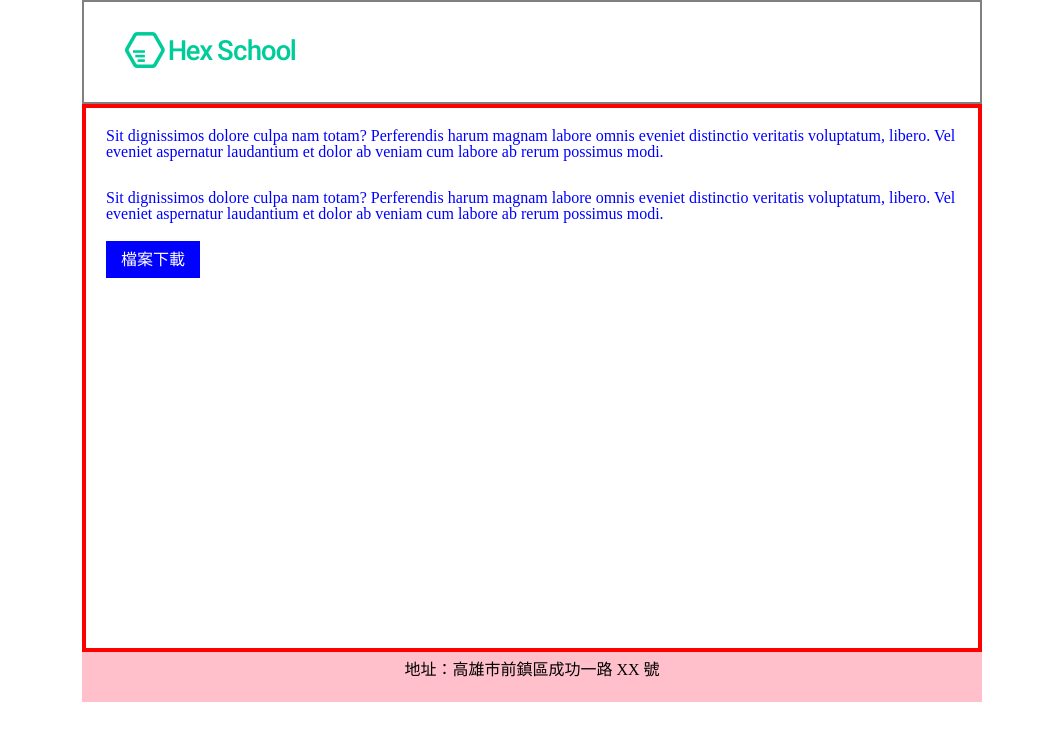
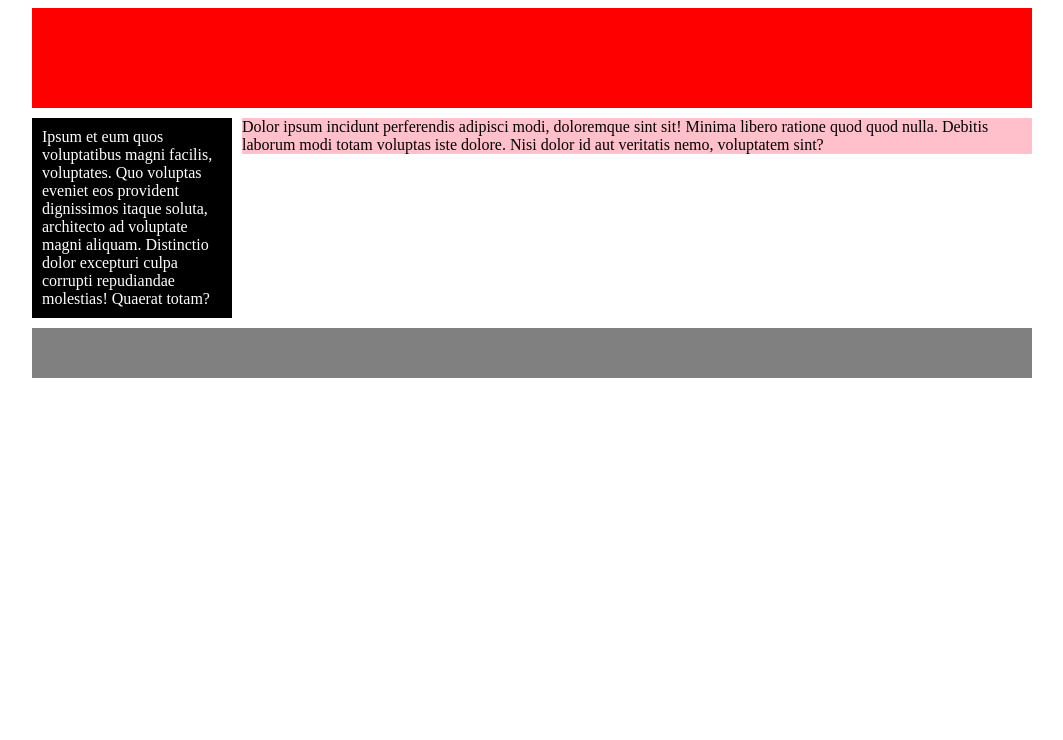
Before and after one commit to bohung/hexschool_homework, a plain HTML site: page index.html in a window 1280 px wide. Shown: the whole page, without its empty margins (108-1171 px from the left). Drawn offline with Linux system fonts and the light colour scheme.

Commit message:
27. 兩欄式、三欄式版面定位技巧

```diff
--- a/css/style.css
+++ b/css/style.css
@@ -1,89 +1,41 @@
-html, body, div, span, applet, object, iframe,
-h1, h2, h3, h4, h5, h6, p, blockquote, pre,
-a, abbr, acronym, address, big, cite, code,
-del, dfn, em, img, ins, kbd, q, s, samp,
-small, strike, strong, sub, sup, tt, var,
-b, u, i, center,
-dl, dt, dd, ol, ul, li,
-fieldset, form, label, legend,
-table, caption, tbody, tfoot, thead, tr, th, td,
-article, aside, canvas, details, embed,
-figure, figcaption, footer, header, hgroup,
-menu, nav, output, ruby, section, summary,
-time, mark, audio, video {
-  margin: 0;
-  padding: 0;
-  border: 0;
-  font-size: 100%;
-  font: inherit;
-  vertical-align: baseline;
+* {
+  box-sizing: border-box;
 }
-/* HTML5 display-role reset for older browsers */
-article, aside, details, figcaption, figure,
-footer, header, hgroup, menu, nav, section {
-  display: block;
-}
-body {
-  line-height: 1;
-}
-ol, ul {
-  list-style: none;
-}
-blockquote, q {
-  quotes: none;
-}
-blockquote:before, blockquote:after,
-q:before, q:after {
-  content: '';
-  content: none;
-}
-table {
-  border-collapse: collapse;
-  border-spacing: 0;
-}
-
 .wraper {
+  width: 1000px;
   margin: 0 auto;
-  width: 900px;
 }
 
 .header {
-  padding: 30px;
-  height: 40px;
-  border: 2px solid gray;
+  height: 100px;
+  background: red;
+  margin-bottom: 10px;
 }
 
-img {
-  margin: auto 10px;
+.main {
+  margin-bottom: 10px;
+}
+
+.menu {
+  float: left;
+  width: 200px;
+  background: black;
+  color: white;
+  padding: 10px;
 }
 
 .content {
-  height: 500px;
-  border: 4px solid red;
-  padding: 20px;
+  float: left;
+  width: 790px;
+  background: pink;
+  margin-left: 10px;
 }
 
-.content p {
-  color: blue;
-  margin-bottom: 30px;
+.clearfix {
+  clear: both;
 }
 
-.content a {
-  padding: 10px 15px;
-  width: 80px;
-  background: blue;
-  color: white;
-  text-decoration: none;
+.footer {
+  background: gray;
+  height: 50px;
 }
-
-.content a:hover {
-  background: #000;
-}
-
-
-.footer {
-  height: 30px;
-  background: pink;
-  text-align: center;
-  padding: 10px;
-}
--- a/index.html
+++ b/index.html
@@ -7,23 +7,15 @@
 </head>
 <body>
   <div class="wraper">
-    <div class="header">
-      <a href="#">
-        <img src="img/logo.png" alt="logo">
-      </a>
+    <div class="header"></div>
+    <div class="main">
+      <div class="menu">Ipsum et eum quos voluptatibus magni facilis, voluptates. Quo voluptas eveniet eos provident dignissimos itaque soluta, architecto ad voluptate magni aliquam. Distinctio dolor excepturi culpa corrupti repudiandae molestias! Quaerat totam?</div>
+      <div class="content">
+        Dolor ipsum incidunt perferendis adipisci modi, doloremque sint sit! Minima libero ratione quod quod nulla. Debitis laborum modi totam voluptas iste dolore. Nisi dolor id aut veritatis nemo, voluptatem sint?
+      </div>
+      <div class="clearfix"></div>
     </div>
-    <div class="content">
-      <p>
-        Sit dignissimos dolore culpa nam totam? Perferendis harum magnam labore omnis eveniet distinctio veritatis voluptatum, libero. Vel eveniet aspernatur laudantium et dolor ab veniam cum labore ab rerum possimus modi.
-      </p>
-      <p>
-        Sit dignissimos dolore culpa nam totam? Perferendis harum magnam labore omnis eveniet distinctio veritatis voluptatum, libero. Vel eveniet aspernatur laudantium et dolor ab veniam cum labore ab rerum possimus modi.
-      </p>
-      <a href="#">檔案下載</a>
-    </div>
-    <div class="footer">
-      地址：高雄市前鎮區成功一路 XX 號
-    </div>
+    <div class="footer"></div>
   </div>
 </body>
 </html>
```
